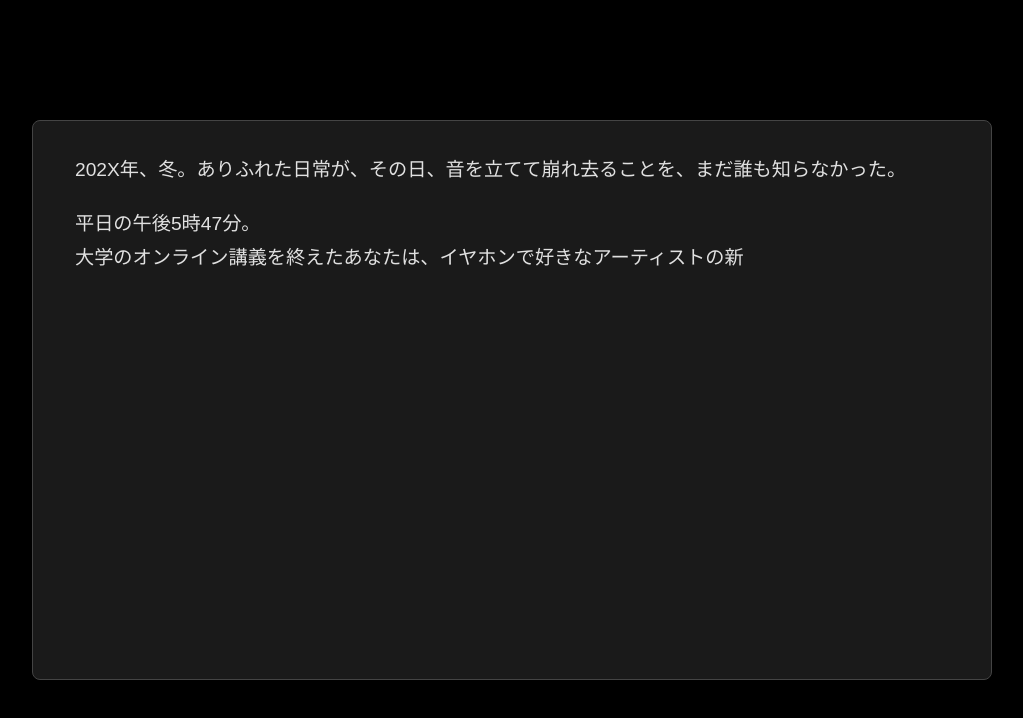
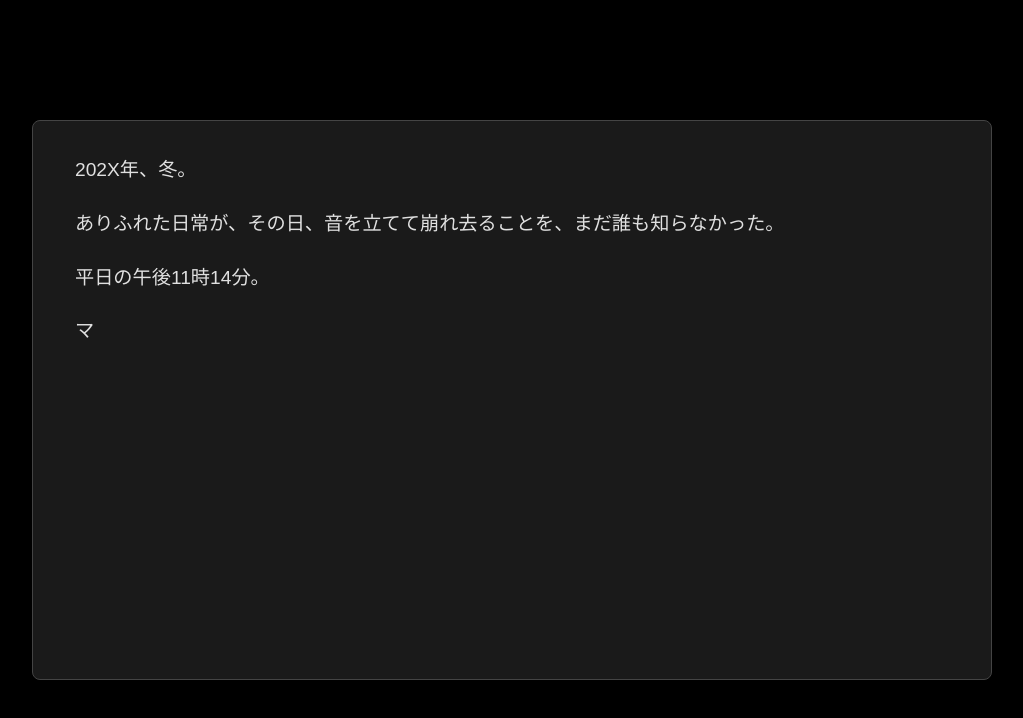
Before and after one commit to Tokuhiro-Yui/bousai-simulation-app, a Next.js app: page / in a window 1280 px wide. Shown: the top 718 px of the page, without its empty margins (128-1151 px from the left). Built offline with nearby package versions, Linux system fonts and the light colour scheme.

Commit message:
オープニングの修正

```diff
--- a/src/app/components/OpeningScene.tsx
+++ b/src/app/components/OpeningScene.tsx
@@ -1,34 +1,55 @@
-import { useState, useEffect } from 'react';
+import { useState, useEffect, useRef } from 'react';
 import styles from './OpeningScene.module.css';
 
 interface OpeningSceneProps {
   onComplete: () => void;
 }
 
+// 1. ユーザー指定の新しいストーリーに差し替え
 const storyLines = [
-  "202X年、冬。ありふれた日常が、その日、音を立てて崩れ去ることを、まだ誰も知らなかった。",
-  "平日の午後5時47分。\n大学のオンライン講義を終えたあなたは、イヤホンで好きなアーティストの新曲を聴きながら、ベッドに寝転がってスマートフォンを眺めていた。",
+  "202X年、冬。",
+  "ありふれた日常が、その日、音を立てて崩れ去ることを、まだ誰も知らなかった。",
+  "平日の午後11時14分。",
+  "マンションの一人暮らしの部屋で、あなたはベッドに横たわり、スマートフォンでSNSを眺めていた。",
+  "窓の外は静かで、ヒーターの音だけが部屋に響く。",
   "（カタ…）",
-  "「ん、地震…？ またか…」",
-  "最近、小さな地震が続いていた。慣れっこになったあなたは、特に気にも留めない。",
-  "その瞬間だった。",
-  "『【緊急地震速-】』",
-  "スマートフォンの警報音が、鼓膜を直接殴りつけるような不協和音を響かせる。",
+  "「ん、地震…？\u3000またか…」",
+  "最近、小さな地震が続いていた。",
+  "慣れっこになったあなたは、特に気にも留めない。",
+  "――その瞬間だった。",
+  "『【緊急地震速報】』",
+  "スマートフォンが、鼓膜を突き刺すような警報音を鳴らした。",
+  "次の瞬間――",
   "（ゴゴゴゴゴゴゴッ！！！）",
-  "突き上げるような、暴力的な縦揺れ。あなたは床に叩きつけられる。\n本棚から教科書が雪崩のように降り注ぎ、キッチンから食器の割れる甲高い音が響く。",
-  "「うわっ…！ な、なんだこれ！？」",
-  "永遠に続くかと思われた揺れが、少しずつその勢いを弱めていく…。",
-  "部屋は停電で完全な闇に包まれた。\n手探りで探したスマートフォンのライトを点けると、信じられない光景が広がる。",
-  "画面には「圏外」の文字。家族や友人に連絡する術がない。",
-  "棚の奥から、手回し充電ラジオを探し出し、必死にハンドルを回す。",
-  "『…緊急情報…震源は東京湾北部…M7.3…都心で震度7を観測…』",
-  "『…都内各所で大規模火災…交通網は完全に麻痺…』",
-  "『…救助隊の到着には時間がかかります。建物に倒壊の危険がない場合は、その場で安全を確保してください…』",
-  "外は危険、救助はいつ来るかわからない。\n幸い、この部屋はまだ安全そうだ。",
+  "床が突き上げられ、体が宙に浮く。",
+  "暴力的な縦揺れ。",
+  "（ガシャーン！\u3000バラバラッ！）",
+  "本棚から本が雪崩のように落ち、机の上の物が次々と床に叩きつけられる。",
+  "「うわっ…！\u3000な、なんだこれ！？」",
+  "永遠にも思える揺れが、ようやく静まる。",
+  "（シーン…）",
+  "暗闇。停電だ。",
+  "部屋は完全な闇に包まれている。",
+  "手探りでスマートフォンを拾い、ライトを点ける。",
+  "「…繋がらない…？」",
+  "アンテナは立っているのに、家族への電話は「プー、プー」と鳴るだけ。",
+  "ライトで部屋を照らす。",
+  "物は散乱しているが、幸いドアは開く。",
+  "玄関から共用廊下を覗くと、建物はなんとか無事のようだ。",
+  "「この部屋は…まだ安全かもしれない」",
+  "棚から手回し充電ラジオを取り出し、必死にハンドルを回す。",
+  "ザザッ…とノイズの合間に、アナウンサーの緊迫した声が聞こえてくる。",
+  "『…震源は東京湾北部、マグニチュード7.3。都心で震度7を観測…』",
+  "『…大規模火災が多数発生、交通網は完全に麻痺…』",
+  "『…救助や支援には数日を要する見込み。建物が安全な場合は、むやみに移動せず、その場で待機を…』",
+  "救助はいつ来るかわからない。だが、幸いこの部屋は安全そうだ。",
   "「……ここに、留まるしかない」",
-  "あなたは決意する。\nこの部屋で生き抜くこと――在宅避難を。",
-  "電気、水道、ガス、通信はすべて停止。\nこの孤立した空間で、あなたは3日間を生き延びることができるだろうか。",
+  "あなたは決意する。",
+  "この部屋で生き抜くこと――在宅避難を。",
+  "電気、水道、ガス、通信。すべてが止まったこの孤立した空間で、",
+  "あなたは3日間、生き延びることができるだろうか。",
   "その運命を分けるのは、ただ一つ。",
+  "――あなたの「備え」だ。",
 ];
 
 
@@ -38,8 +59,12 @@ const OpeningScene: React.FC<OpeningSceneProps> = ({ onComplete }) => {
   const [currentTypingText, setCurrentTypingText] = useState('');
   const [lineIndex, setLineIndex] = useState(0);
   const [showButton, setShowButton] = useState(false);
+
+  // 2. 自動スクロール用のRefを追加
+  const storyContainerRef = useRef<HTMLDivElement>(null);
+
   const TYPING_SPEED = 50;
-  const LINE_PAUSE = 800; // 行間のポーズを少し短縮
+  const LINE_PAUSE = 800; // 行間のポーズ
 
   useEffect(() => {
     if (lineIndex >= storyLines.length) {
@@ -74,9 +99,20 @@ const OpeningScene: React.FC<OpeningSceneProps> = ({ onComplete }) => {
     };
   }, [lineIndex]); // lineIndexが変わるたびにこのエフェクトが実行される
 
+  // 3. 自動スクロール用のuseEffectを追加
+  useEffect(() => {
+    // テキストが更新されるたびに、コンテナの最下部にスクロールする
+    if (storyContainerRef.current) {
+      const container = storyContainerRef.current;
+      container.scrollTop = container.scrollHeight;
+    }
+    // 完了した行か、タイピング中のテキストが変わるたびに実行
+  }, [completedLines, currentTypingText]);
+
   return (
     <div className={styles.container}>
-      <div className={styles.storyContainer}>
+      {/* 4. Refをdivにアタッチ */}
+      <div className={styles.storyContainer} ref={storyContainerRef}>
         {/* 完了した行をそれぞれ別のpタグで表示 */}
         {completedLines.map((line, index) => (
           <p key={index} className={styles.storyText}>{line}</p>
```
Also changed, not shown: src/app/data/items.ts (+19 -17 lines), src/app/result/page.tsx (+13 -12 lines), src/app/simulation/page.tsx (+88 -38 lines), src/app/stockpile/page.tsx (+74 -32 lines).
